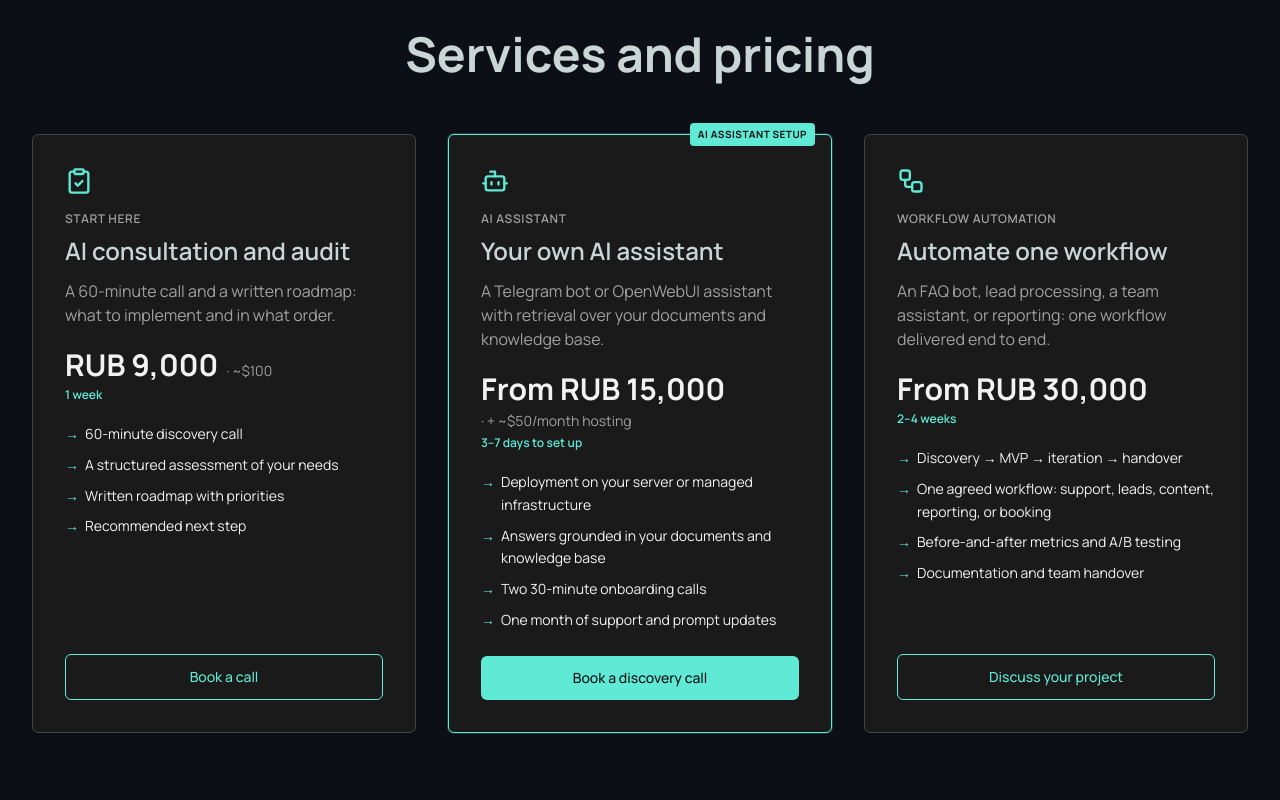
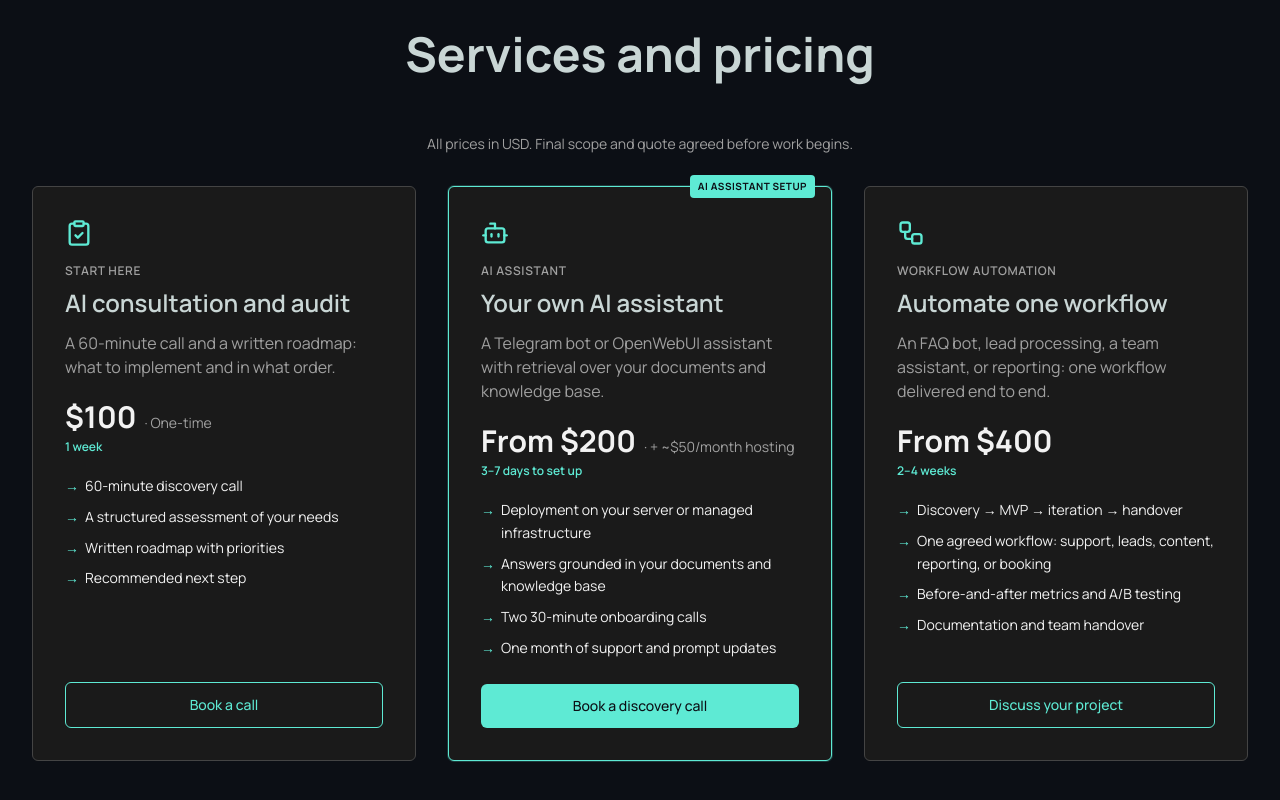
Before and after one commit to apovalov/vorklab, a Next.js app: page / in a window 1280 px wide. Shown: the part 890-1690 px from the top of the page. Built offline with nearby package versions, Linux system fonts and the light colour scheme.

Commit message:
Publish rounded USD service pricing

```diff
--- a/app/faq/page.tsx
+++ b/app/faq/page.tsx
@@ -7,7 +7,7 @@
   { q: "Do I need technical knowledge to work with you?", a: "No. We handle all the technical work and explain everything in plain language. You focus on your business, we handle the AI." },
   { q: "What tools and platforms do you use?", a: "We work with whatever fits your stack - n8n, Make, custom APIs, CRMs, Telegram, WhatsApp, Slack, and more. We build around your existing tools." },
   { q: "What happens after the project is delivered?", a: "We provide ongoing support and can iterate on the system as your needs evolve. We don't disappear after launch." },
-  { q: "How much does it cost?", a: "See the service prices on our homepage. We confirm the scope, currency, hosting costs, and final quote before work begins." },
+  { q: "How much does it cost?", a: "All prices are in US dollars (USD). See the service prices on our homepage. We confirm the scope, hosting costs, and final quote before work begins." },
 ];
 
 export default function FAQ() {
--- a/components/landing/Solutions.tsx
+++ b/components/landing/Solutions.tsx
@@ -8,8 +8,8 @@
     label: "Start here",
     title: "AI consultation and audit",
     pitch: "A 60-minute call and a written roadmap: what to implement and in what order.",
-    price: "RUB 9,000",
-    priceNote: "~$100",
+    price: "$100",
+    priceNote: "One-time",
     duration: "1 week",
     bullets: [
       "60-minute discovery call",
@@ -25,7 +25,7 @@
     label: "AI assistant",
     title: "Your own AI assistant",
     pitch: "A Telegram bot or OpenWebUI assistant with retrieval over your documents and knowledge base.",
-    price: "From RUB 15,000",
+    price: "From $200",
     priceNote: "+ ~$50/month hosting",
     duration: "3–7 days to set up",
     bullets: [
@@ -42,7 +42,7 @@
     label: "Workflow automation",
     title: "Automate one workflow",
     pitch: "An FAQ bot, lead processing, a team assistant, or reporting: one workflow delivered end to end.",
-    price: "From RUB 30,000",
+    price: "From $400",
     priceNote: undefined,
     duration: "2–4 weeks",
     bullets: [
@@ -64,6 +64,9 @@
           <h2 className="text-3xl md:text-5xl font-bold text-[var(--heading-text)] hover:brightness-125 transition-all duration-300 text-center mb-4 py-6 md:py-10">
             Services and pricing
           </h2>
+          <p className="text-center text-sm text-[var(--light-text)] mb-8">
+            All prices in USD. Final scope and quote agreed before work begins.
+          </p>
         </RevealOnScroll>
 
         <div className="grid grid-cols-1 md:grid-cols-3 gap-6 md:gap-8">
```
